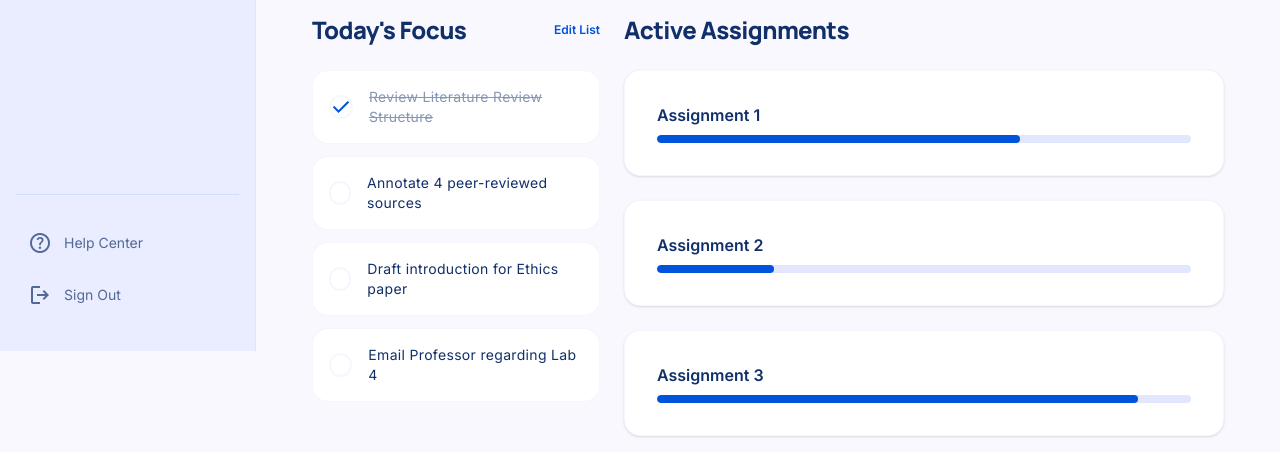
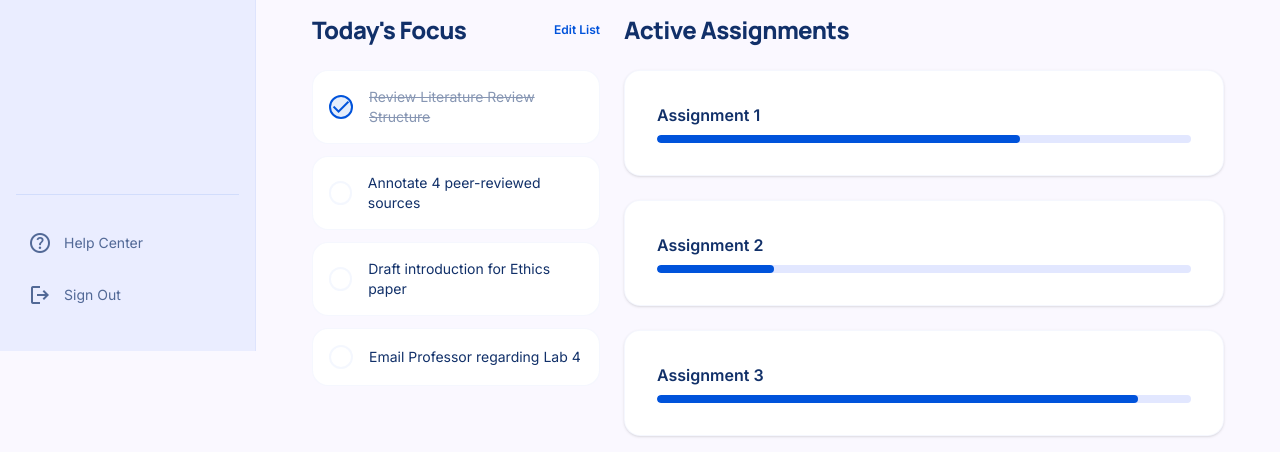
Before and after one commit to WanAdamm/task-genie, a React (Vite) app in the folder frontend/: page /dashboard in a window 1280 px wide. Shown: the part 449-901 px from the top of the page. Built offline with nearby package versions, Linux system fonts and the light colour scheme.

Commit message:
made the checklist in overview page interactive

```diff
--- a/frontend/src/pages/Overview.tsx
+++ b/frontend/src/pages/Overview.tsx
@@ -1,4 +1,26 @@
+import { useState } from "react";
+
+type Task = {
+  text: string;
+  done?: boolean;
+};
+
 export default function Overview() {
+  const [tasks, setTasks] = useState<Task[]>([
+    { text: "Review Literature Review Structure", done: true },
+    { text: "Annotate 4 peer-reviewed sources" },
+    { text: "Draft introduction for Ethics paper" },
+    { text: "Email Professor regarding Lab 4" },
+  ]);
+
+  const toggleTask = (index: number) => {
+    setTasks((prev) =>
+      prev.map((task, i) =>
+        i === index ? { ...task, done: !task.done } : task,
+      ),
+    );
+  };
+
   return (
     <main className="pt-24 px-6 pb-10 md:px-8">
       <header className="mb-6 max-w-6xl mx-auto">
@@ -121,17 +143,20 @@ export default function Overview() {
           </div>
 
           <div className="space-y-3">
-            {[
-              { text: "Review Literature Review Structure", done: true },
-              { text: "Annotate 4 peer-reviewed sources" },
-              { text: "Draft introduction for Ethics paper" },
-              { text: "Email Professor regarding Lab 4" },
-            ].map((task, i) => (
-              <label
+            {tasks.map((task, i) => (
+              <div
                 key={i}
+                onClick={() => toggleTask(i)}
                 className="flex items-center gap-4 bg-surface-container-lowest p-4 rounded-xl border border-outline-variant/10 hover:border-primary/20 transition-all cursor-pointer group"
               >
-                <div className="w-6 h-6 rounded-xl border-2 border-outline-variant/10 flex items-center justify-center">
+                <div
+                  className={`w-6 h-6 rounded-xl border-2 flex items-center justify-center transition-all
+                ${
+                  task.done
+                    ? "border-primary bg-primary/10"
+                    : "border-outline-variant/10"
+                }`}
+                >
                   {task.done && (
                     <span className="material-symbols-outlined text-primary text-lg">
                       check
@@ -140,13 +165,13 @@ export default function Overview() {
                 </div>
 
                 <span
-                  className={`text-sm ${
+                  className={`text-sm transition-all ${
                     task.done ? "line-through opacity-50" : ""
                   }`}
                 >
                   {task.text}
                 </span>
-              </label>
+              </div>
             ))}
           </div>
         </div>
```
